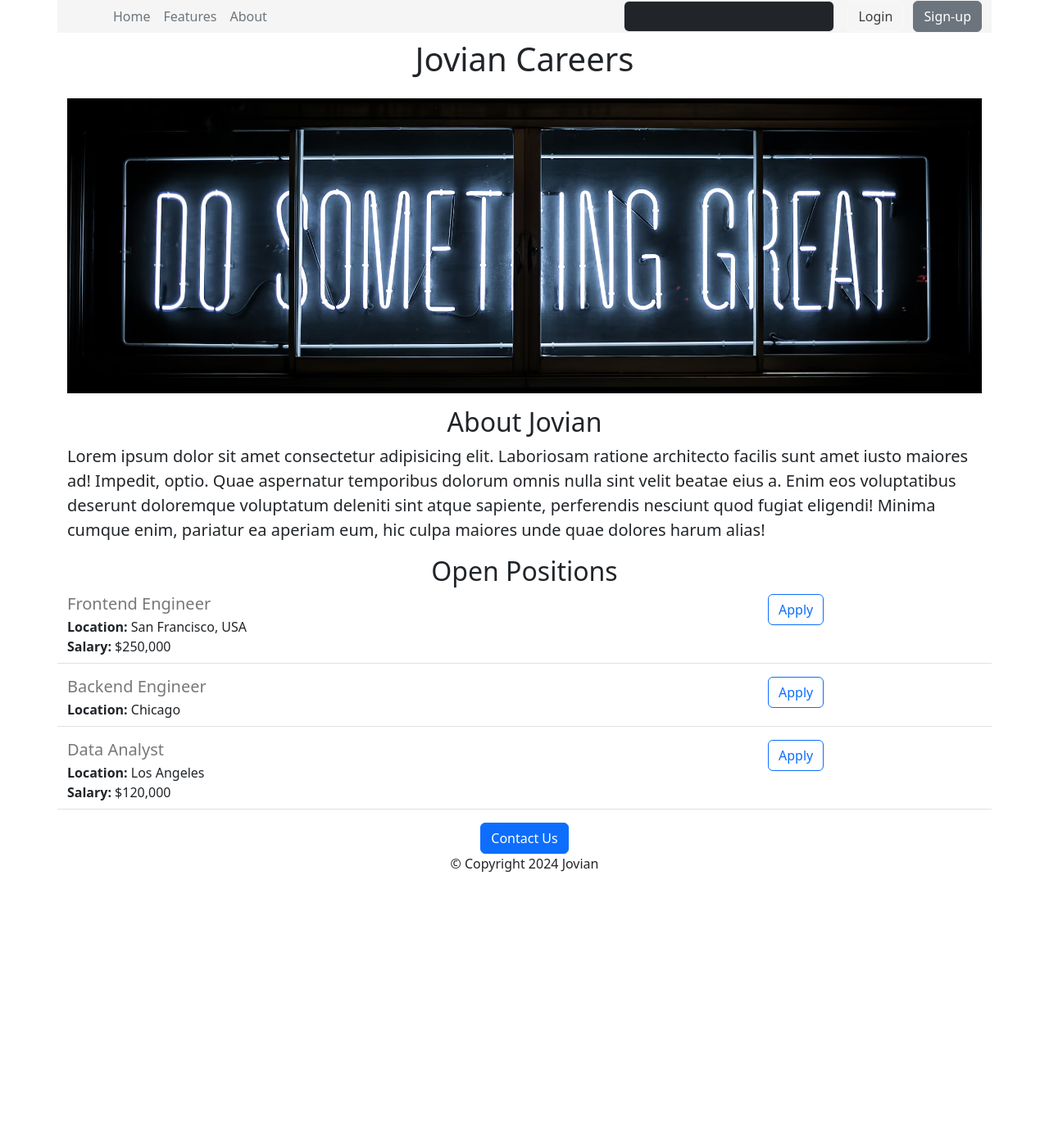
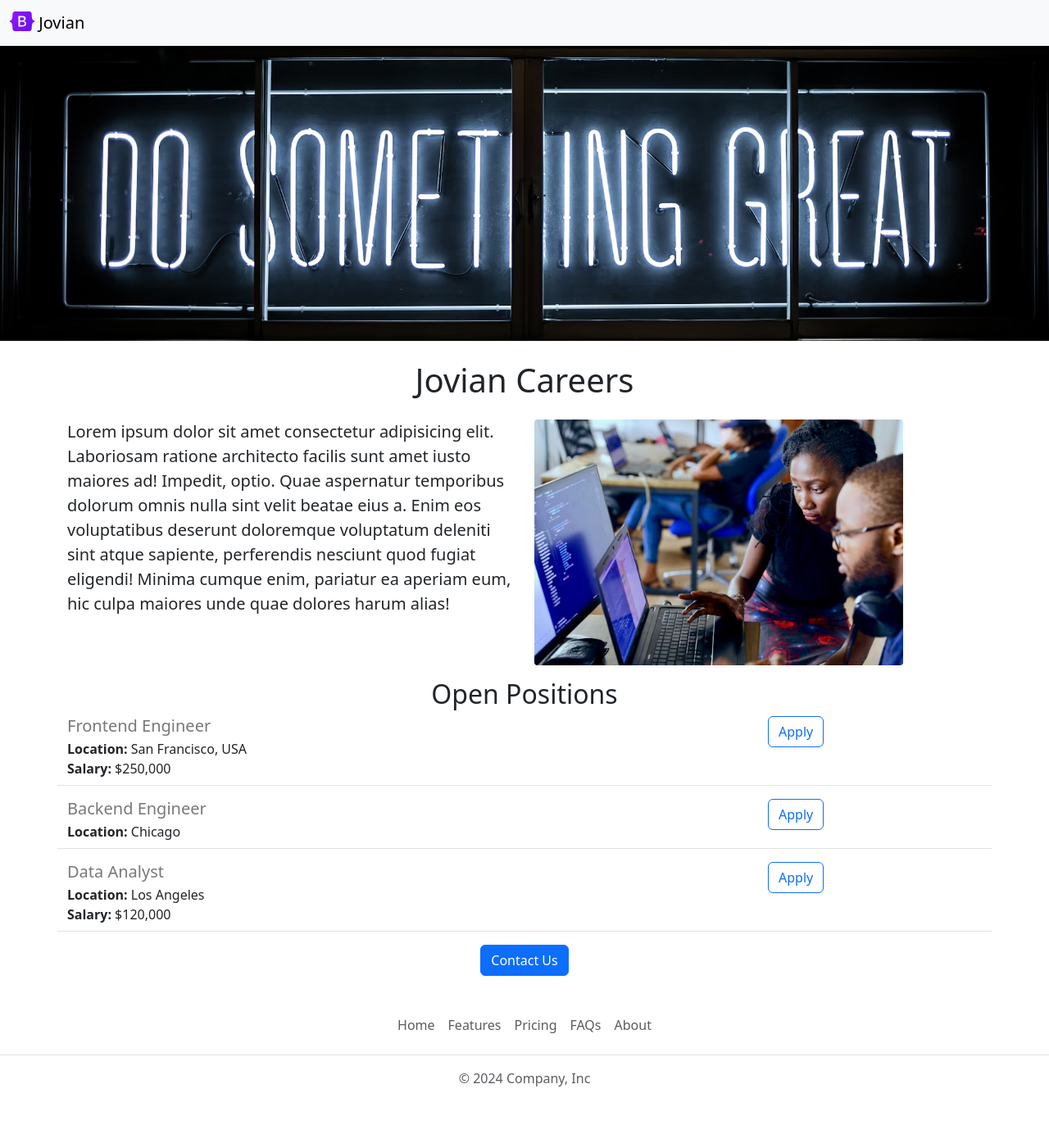
Before and after one commit to ahlegreeyah/jovian-careers-website, a Flask app: page / in a window 1280 px wide. Shown: the whole page at 82% size. Before the commit the page ends 1064 px from the top, so only its background shows below. Run offline with Flask 3, Linux system fonts and the light colour scheme.

Commit message:
header image and text, footer, mailtolink for jobs

```diff
--- /dev/null
+++ b/templates/footer.html
@@ -0,0 +1,10 @@
+<footer class="py-3 my-4">
+    <ul class="nav justify-content-center border-bottom pb-3 mb-3">
+      <li class="nav-item"><a href="#" class="nav-link px-2 text-body-secondary">Home</a></li>
+      <li class="nav-item"><a href="#" class="nav-link px-2 text-body-secondary">Features</a></li>
+      <li class="nav-item"><a href="#" class="nav-link px-2 text-body-secondary">Pricing</a></li>
+      <li class="nav-item"><a href="#" class="nav-link px-2 text-body-secondary">FAQs</a></li>
+      <li class="nav-item"><a href="#" class="nav-link px-2 text-body-secondary">About</a></li>
+    </ul>
+    <p class="text-center text-body-secondary">&copy; 2024 Company, Inc</p>
+</footer>
--- a/templates/home.html
+++ b/templates/home.html
@@ -10,23 +10,29 @@
             height: 360px;
             width: 100%;
             object-fit: cover;
+            margin-bottom: 16px;
         }
     </style>
 </head>
 <body>
     {% include 'nav.html' %}
+    <img class="img-fluid" id="banner" src="http://127.0.0.1:5000/static/jovian-banner.avif" alt="Jovian Banner" height="400" width="1250">
+
     <div class = "container">
         <h1 class="text-center mt-2 mb-4">
-            Jovian Careers
+            {{company_name}} Careers
         </h1>
-        <img class="img-fluid" id="banner" src="http://127.0.0.1:5000/static/jovian-banner.avif" alt="Jovian Banner" height="400" width="1250">
-        <h2 class="text-center mt-3 mb-2">
-            About {{company_name}}
-        </h2>
-        <p class="lead">
-        Lorem ipsum dolor sit amet consectetur adipisicing elit. Laboriosam ratione architecto facilis sunt amet iusto maiores ad! Impedit, optio. Quae aspernatur temporibus dolorum omnis nulla sint velit beatae eius a.
-        Enim eos voluptatibus deserunt doloremque voluptatum deleniti sint atque sapiente, perferendis nesciunt quod fugiat eligendi! Minima cumque enim, pariatur ea aperiam eum, hic culpa maiores unde quae dolores harum alias!
-        </p>
+        <div class="row" style="margin-bottom: 16px;">
+            <div class="col-md-6">
+                <p class="lead">
+                Lorem ipsum dolor sit amet consectetur adipisicing elit. Laboriosam ratione architecto facilis sunt amet iusto maiores ad! Impedit, optio. Quae aspernatur temporibus dolorum omnis nulla sint velit beatae eius a.
+                Enim eos voluptatibus deserunt doloremque voluptatum deleniti sint atque sapiente, perferendis nesciunt quod fugiat eligendi! Minima cumque enim, pariatur ea aperiam eum, hic culpa maiores unde quae dolores harum alias!
+                </p>
+            </div>
+            <div class="d-none d-md-block col-md-6">
+            <img src="/static/people.avif" alt="" style="height: 300px; border-radius: 4px;">
+        </div>
+        </div>
         <h2 class="text-center mt-3 mb-2">Open Positions</h2>
         <div>
             {% for job in jobs %}
@@ -35,10 +41,8 @@
         </div>
         <div class="text-center">
             <button class="btn btn-primary">Contact Us</button>
-            <p>
-                &copy; Copyright 2024 Jovian
-            </p>
         </div>
     </div>
+    {% include 'footer.html' %}
 </body>
 </html>
--- a/templates/jobitem.html
+++ b/templates/jobitem.html
@@ -13,6 +13,6 @@
         {% endif %}
     </div>
     <div class="col-3">
-        <button type="button" class="btn btn-outline-primary">Apply</button>
+        <a href="mailto:joy.isaac@aun.edu.ng?subject=Application%20for%20{{job['title']}}&body=Name%20of%20Applicant%3A%20%3Cyour%20name%3E%0D%0A%0D%0AApplicant's%20resume%3A%20%3Cyour%20resume%20link%3E%0D%0A%0D%0AApplicant's%20LinkedIn%20profile%3A%20%3Cyour%20LinkedIn%20profile%20link%3E" type="button" class="btn btn-outline-primary">Apply</a>
     </div>
 </div>
--- a/templates/nav.html
+++ b/templates/nav.html
@@ -1,22 +1,9 @@
- <div class="container" style="background-color: whitesmoke;">
-    <div class="d-flex flex-wrap align-items-center justify-content-center justify-content-lg-start">
-        <a href="/" class="d-flex align-items-center mb-2 mb-lg-0 text-white text-decoration-none">
-            <svg class="bi me-2" width="40" height="32" role="img" aria-label="Bootstrap"><use xlink:href="#bootstrap"/></svg>
-        </a>
-
-        <ul class="nav col-12 col-lg-auto me-lg-auto mb-2 justify-content-center mb-md-0">
-            <li><a href="#" class="nav-link px-2 text-secondary">Home</a></li>
-            <li><a href="#" class="nav-link px-2 text-secondary">Features</a></li>
-            <li><a href="#" class="nav-link px-2 text-secondary">About</a></li>
-        </ul>
-
-        <form class="col-12 col-lg-auto mb-3 mb-lg-0 me-lg-3" role="search">
-            <input type="search" class="form-control form-control-dark text-bg-dark" placeholder="Search..." aria-label="Search">
-        </form>
-
-        <div class="text-end">
-            <button type="button" class="btn btn-outline-light me-2" style="color: #3d3d3d;">Login</button>
-            <button type="button" class="btn btn-secondary">Sign-up</button>
-        </div>
+  <nav class="navbar bg-body-tertiary shadow-sm fixed-top bg-white">
+    <div class="container-fluid">
+      <a class="navbar-brand" href="#">
+        <img src="/static/logo.svg" alt="Logo" width="30" height="24" class="d-inline-block align-text-top">
+        Jovian
+      </a>
     </div>
-</div>
+  </nav>
+  <div style="height: 56px;"></div>
```
Also changed, not shown: static/logo.svg (added), static/people.avif (added).
